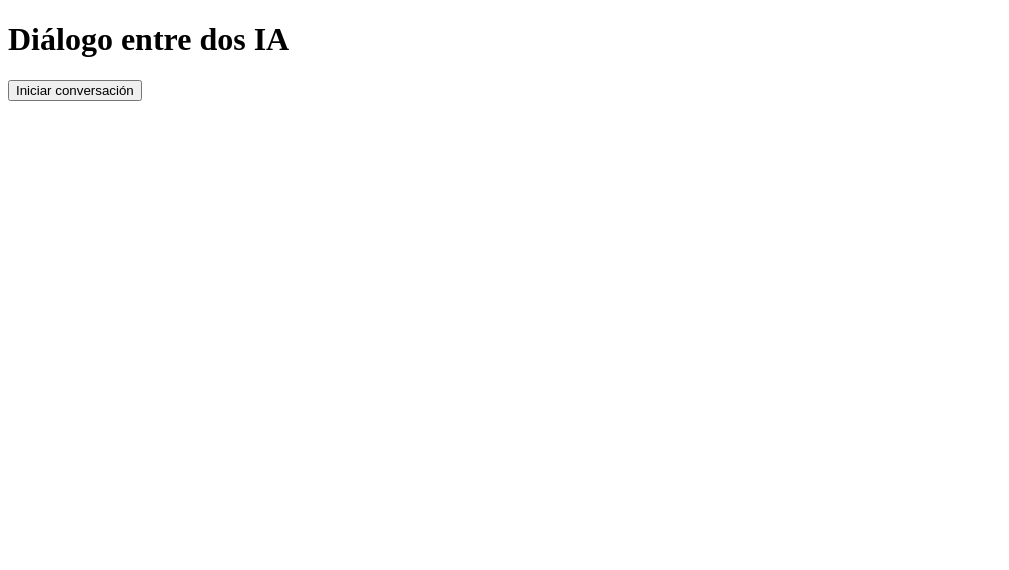
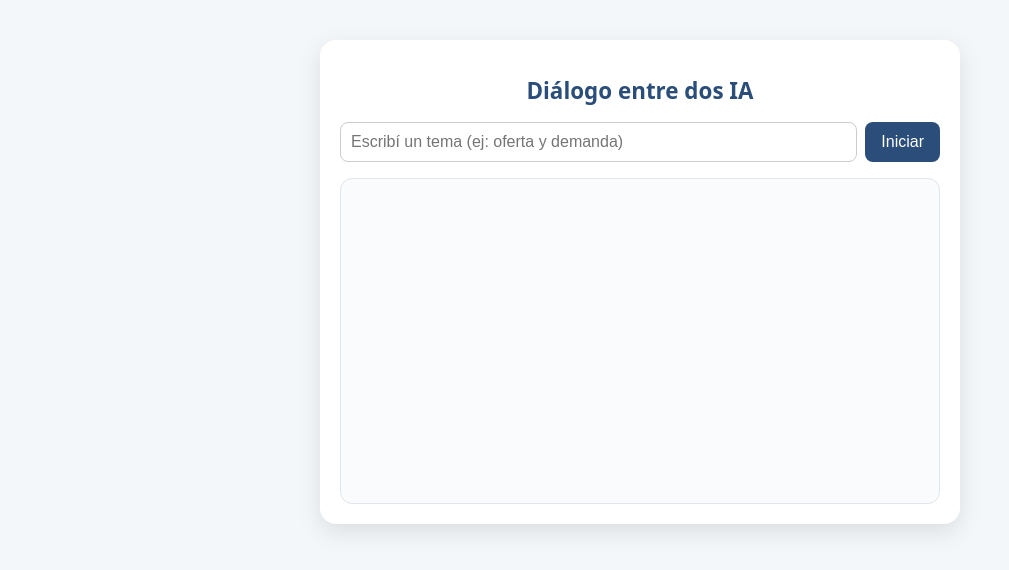
Before and after one commit to acinfoarchive2/mypro, a website: page public/index.html in a window 1280 px wide. Shown: the whole page, without its empty margins (0-1009 px from the left). Drawn offline with Linux system fonts and the light colour scheme.

Commit message:
Update index.html
Agrega topico y cambio de interface

```diff
--- a/public/index.html
+++ b/public/index.html
@@ -3,17 +3,112 @@
 <head>
   <meta charset="UTF-8" />
   <title>Diálogo entre IA</title>
+  <style>
+    body {
+      font-family: system-ui, sans-serif;
+      background: #f4f7fa;
+      margin: 0;
+      padding: 0;
+      display: flex;
+      justify-content: center;
+      align-items: flex-start;
+      min-height: 100vh;
+    }
+
+    .container {
+      background: #fff;
+      margin-top: 40px;
+      padding: 20px;
+      border-radius: 16px;
+      box-shadow: 0 8px 24px rgba(0,0,0,0.1);
+      width: 100%;
+      max-width: 600px;
+    }
+
+    h1 {
+      font-size: 1.4rem;
+      margin-bottom: 1rem;
+      text-align: center;
+      color: #2a4d7a;
+    }
+
+    .input-group {
+      display: flex;
+      gap: 8px;
+      margin-bottom: 1rem;
+    }
+
+    input {
+      flex: 1;
+      padding: 10px;
+      border: 1px solid #ccc;
+      border-radius: 8px;
+      font-size: 1rem;
+    }
+
+    button {
+      background: #2a4d7a;
+      color: #fff;
+      border: none;
+      padding: 10px 16px;
+      border-radius: 8px;
+      cursor: pointer;
+      font-size: 1rem;
+      transition: background 0.2s ease;
+    }
+    button:hover {
+      background: #1e3657;
+    }
+
+    .chat {
+      background: #f9fbfd;
+      border: 1px solid #e0e6ed;
+      border-radius: 12px;
+      padding: 12px;
+      height: 300px;
+      overflow-y: auto;
+      white-space: pre-wrap;
+      line-height: 1.5;
+    }
+
+    .msg-alpha {
+      color: #2a4d7a;
+      font-weight: bold;
+    }
+
+    .msg-beta {
+      color: #22863a;
+      font-weight: bold;
+    }
+  </style>
 </head>
 <body>
-  <h1>Diálogo entre dos IA</h1>
-  <button id="run">Iniciar conversación</button>
-  <pre id="log"></pre>
+  <div class="container">
+    <h1>Diálogo entre dos IA</h1>
+    <div class="input-group">
+      <input id="topic" placeholder="Escribí un tema (ej: oferta y demanda)" />
+      <button id="run">Iniciar</button>
+    </div>
+    <div id="log" class="chat"></div>
+  </div>
+
   <script>
     document.getElementById('run').onclick = async () => {
-      const res = await fetch('/.netlify/functions/dialog?interactions=3&max_tokens=60');
+      const topic = document.getElementById('topic').value.trim();
+      const query = new URLSearchParams({
+        interactions: 3,
+        max_tokens: 60,
+        ...(topic && { topic })
+      });
+
+      const res = await fetch('/.netlify/functions/dialog?' + query.toString());
       const data = await res.json();
-      const output = data.conversation.map(c => `${c.speaker}: ${c.message}`).join('\n');
-      document.getElementById('log').textContent = output;
+
+      const log = document.getElementById('log');
+      log.innerHTML = data.conversation.map(c =>
+        `<div><span class="msg-${c.speaker.toLowerCase()}">${c.speaker}:</span> ${c.message}</div>`
+      ).join('');
+      log.scrollTop = log.scrollHeight;
     };
   </script>
 </body>
```
